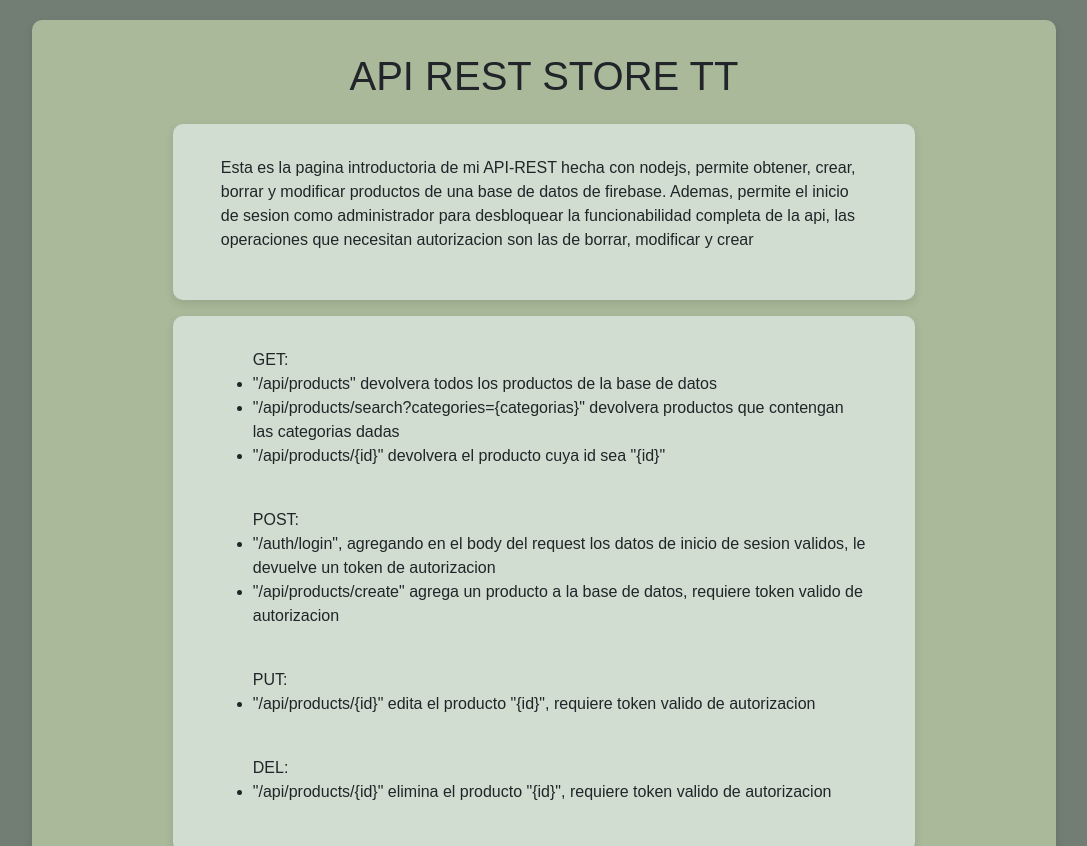
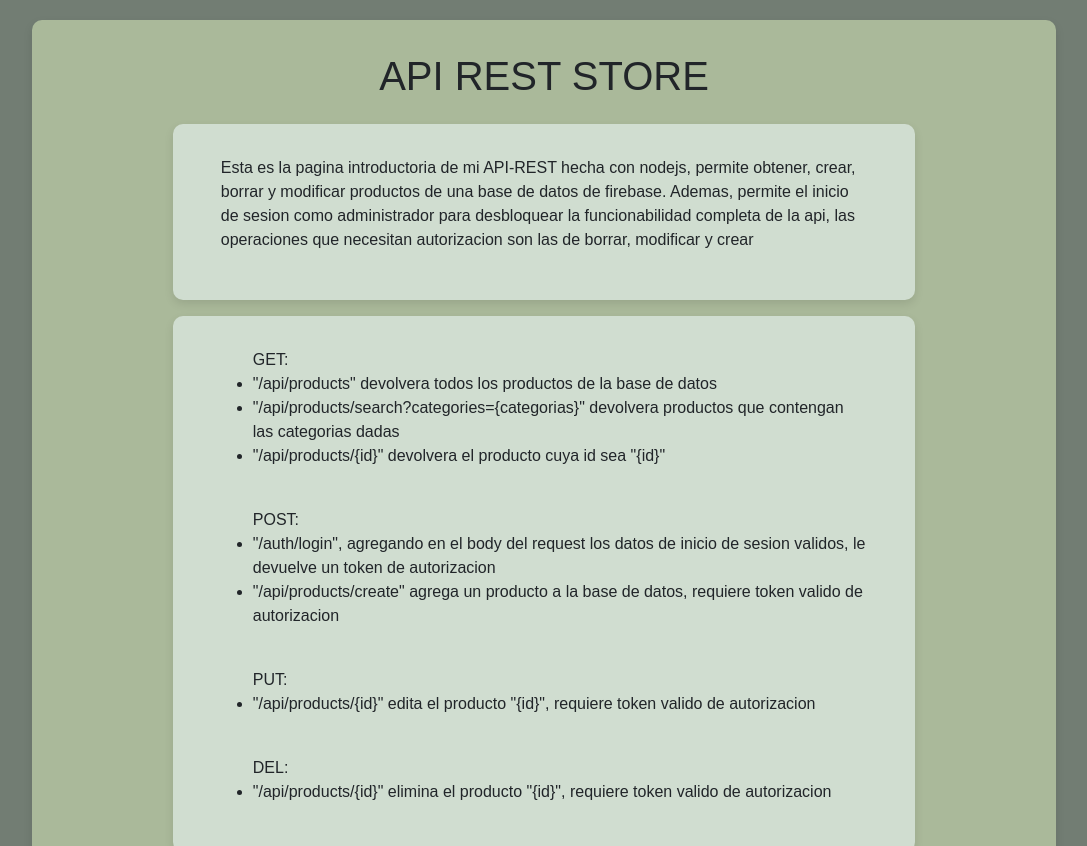
Before and after one commit to olivieri321/API-REST-PROYECTO-TT, a website: page static/index.html in a window 1280 px wide. Shown: the top 846 px of the page, without its empty margins (96-1183 px from the left). Drawn offline with nearby package versions, Linux system fonts and the light colour scheme.

Commit message:
Update index.html

```diff
--- a/static/index.html
+++ b/static/index.html
@@ -10,7 +10,7 @@
 <body>
   <div class="main-box">
     <div class="Tittle">
-        <h1>API REST STORE TT</h1>
+        <h1>API REST STORE</h1>
     </div>
     <div class="intro">
         <p>
```
